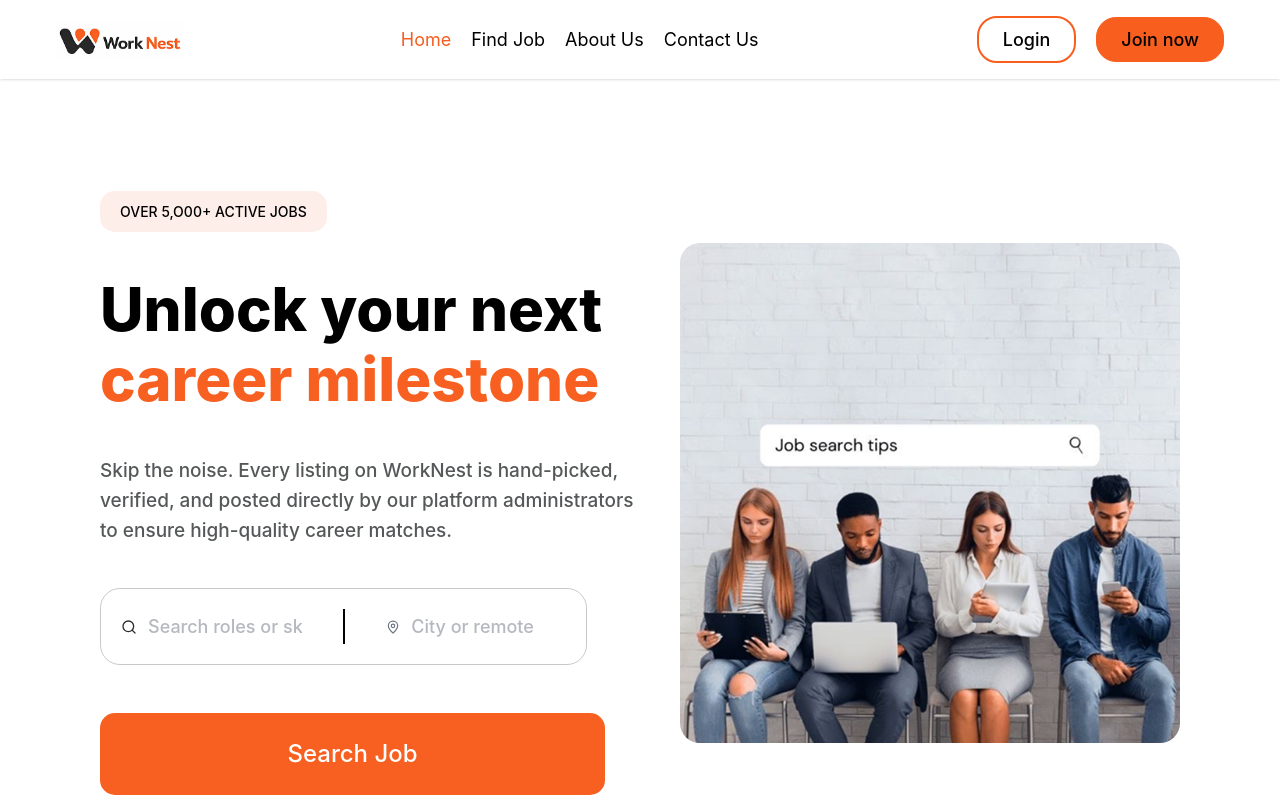
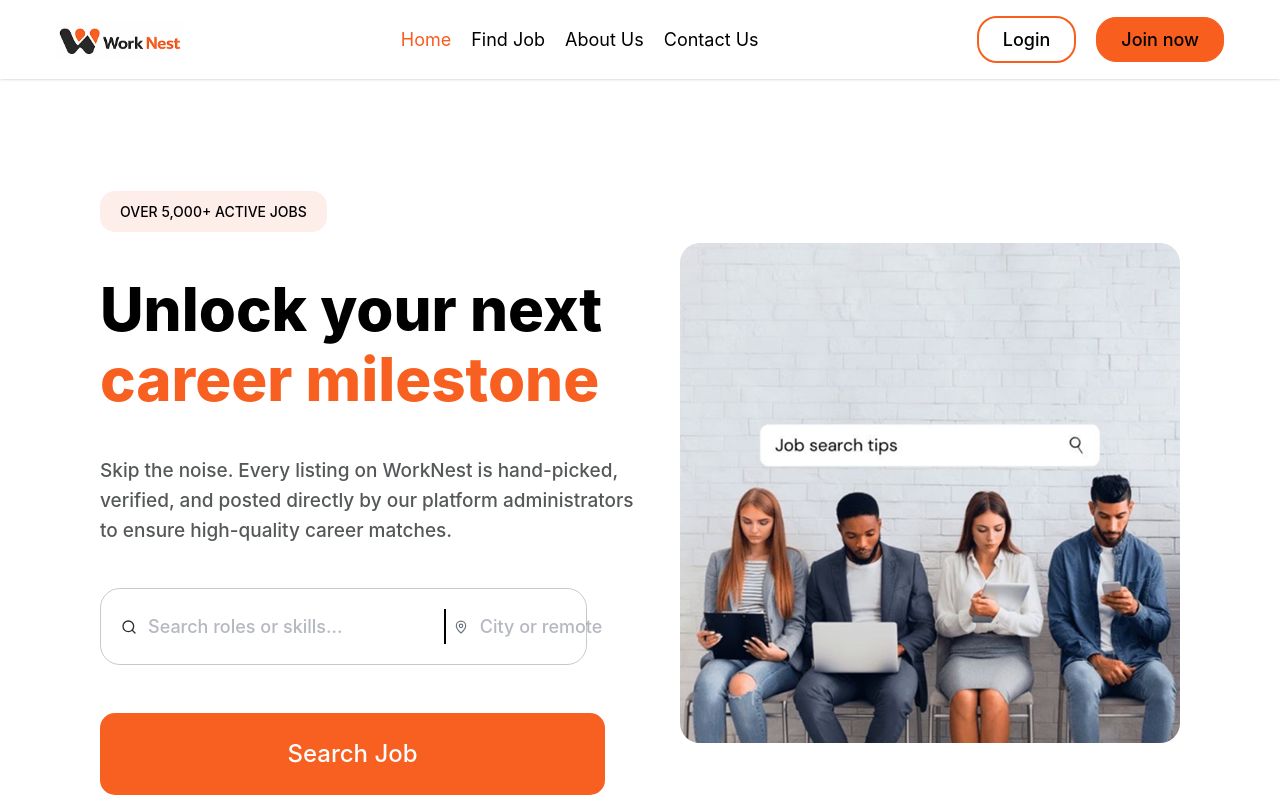
Before and after one commit to Wayles-D/Worknest, a React (Vite) app: page / in a window 1280 px wide. Shown: the top 800 px of the page. Built offline with nearby package versions, Linux system fonts and the light colour scheme; no server answers; a web font is replaced by a local one.

Commit message:
fixed layout

```diff
--- a/src/pages/HomePage.jsx
+++ b/src/pages/HomePage.jsx
@@ -60,31 +60,33 @@ const HomePage = () => {
               ensure high-quality career matches.
             </p>
 
-            <div className=" flex flex-col sm:flex-row  border border-[#00000036] rounded-[20px] p-5 sm:justify-between lg:gap-[41px] gap-4 w-full lg:w-[487px]">
-              <div className="flex items-center gap-[11px] flex-1 min-w-0">
-                <Search className="w-[16px] h-[16px] text-[#292D32] flex-shrink-0" />
+            <div className=" flex flex-col sm:flex-row  border border-[#00000036] rounded-[20px] p-5 sm:justify-between lg:gap-[8px] gap-4 lg:w-[487px] w-full">
+              <div className="flex items-center gap-[11px] flex-1">
+                <Search className="w-[16px] h-[16px] text-[#292D32]" />
                 <input
                   type="text"
                   value={searchTerm}
                   onChange={(e) => setSearchTerm(e.target.value)}
                   placeholder="Search roles or skills..."
-                  className="text-[18px] font-medium text-[#6B7280] outline-none flex-1 min-w-0"
+                  className="text-[18px] font-medium text-[#6B7280] outline-none flex-1"
                 />
               </div>
 
-              <div className="border border-[#000000] sm:h-[35px] "></div>
-              <div className="flex items-center gap-[7px] flex-1 min-w-0">
-                <MapPin className="w-[14px] lg:w-[14px] sm:w-[20px] h-5 text-[#6B7280] flex-shrink-0" />
+              <div className="border border-[#000000] sm:h-[35px]  "></div>
+
+              <div className="flex items-center gap-[7px] flex-1 text-end">
+                <MapPin className="w-[14px] lg:w-[14px] sm:w-[20px] h-5 text-[#6B7280]" />
 
                 <input
                   type="text"
                   value={locationTerm}
                   onChange={(e) => setLocationTerm(e.target.value)}
                   placeholder=" City or remote"
-                  className="text-[18px] font-medium text-[#6B7280] outline-none flex-1 min-w-0"
+                  className="text-[18px] font-medium text-[#6B7280] outline-none flex-1"
                 />
               </div>
             </div>
+
           </div>
 
           <button className="lg:w-[505px] w-full bg-[#F86021] py-5 sm:py-[30px] px-5 text-[24px] font-medium leading-[22px] rounded-[15px] text-white w-full cursor-pointer">
--- a/src/routes/AppRoutes.jsx
+++ b/src/routes/AppRoutes.jsx
@@ -3,10 +3,8 @@ import { createBrowserRouter, RouterProvider } from "react-router";
 import SuspenseUi from "@/components/SuspenseUi.jsx";
 import ErrorBoundary from "@/components/ErrorBoundary";
 import HomePage from "@/pages/HomePage";
-// import { PrivateRoutes, PublicRoutes } from "@/routes/ProtectedRoutes";
 import { PrivateRoutes, PublicRoutes } from "@/routes/ProtectedRoutes";
 import { useAuth } from "@/store";
-// import { PrivateRoutes, PublicRoutes } from "@/routes/ProtectedRoutes";
 
 // lazy layouts
 const MainLayout = lazy(() => import("@/layouts/MainLayout.jsx"));
```
